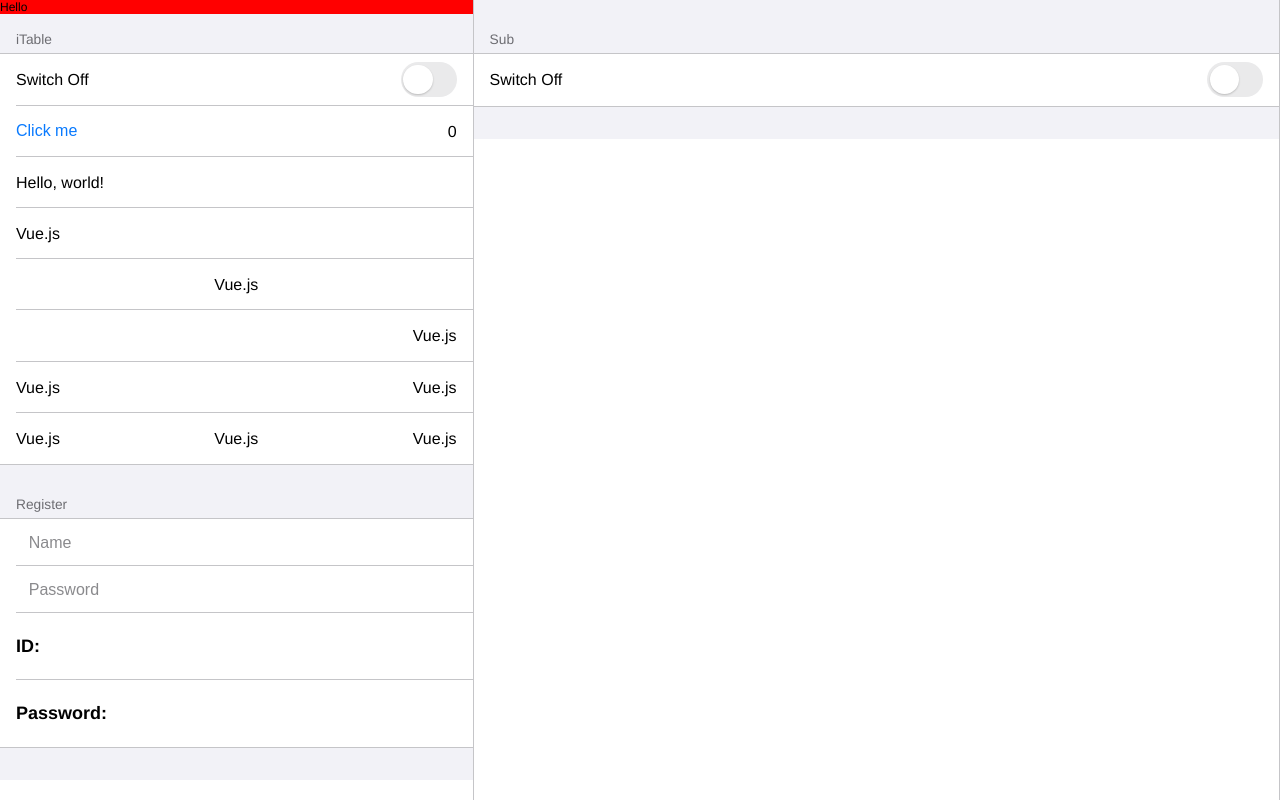
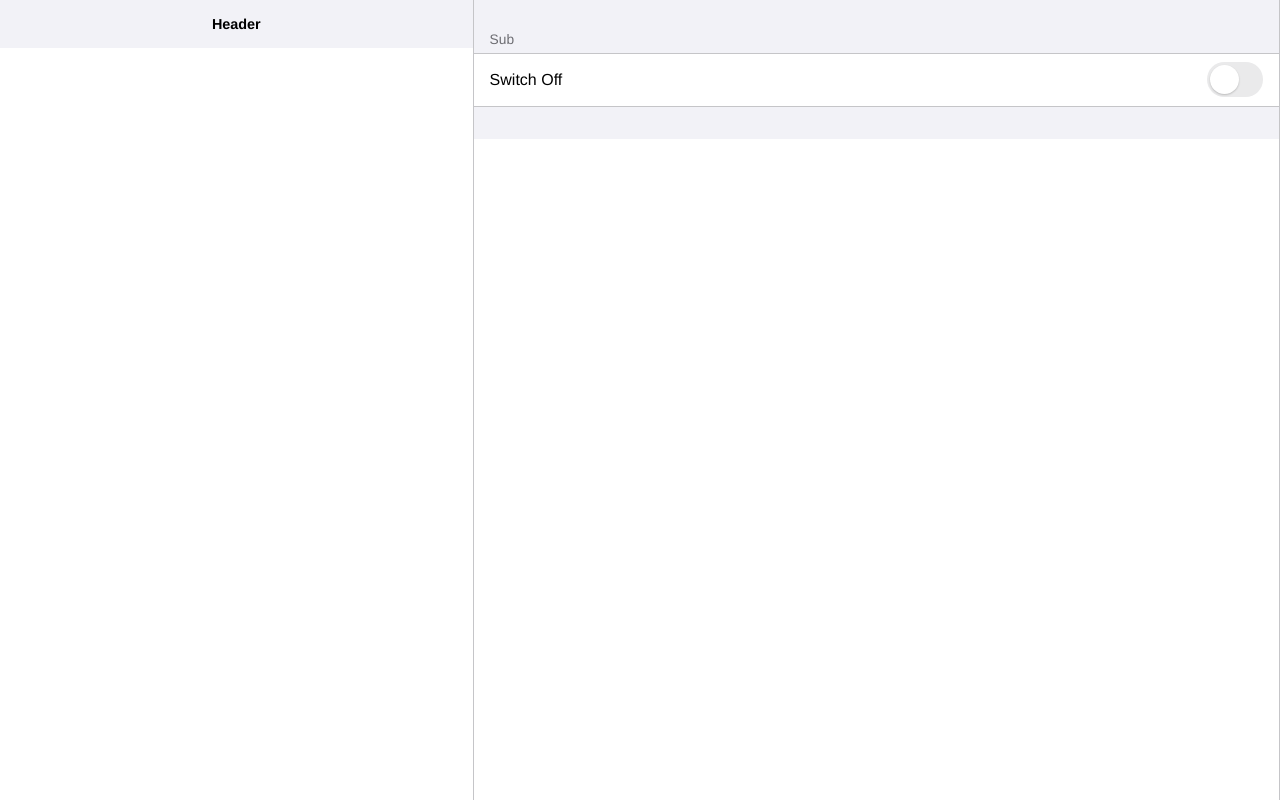
Before and after one commit to leegeunhyeok/vue-ios, a Vue app: page / in a window 1280 px wide. Built offline with nearby package versions, Linux system fonts and the light colour scheme; the HTML template or start-up script is replaced by a standard one.

Commit message:
:zap: Update header (past iNavigationBar)

```diff
--- a/src/components/iApp.vue
+++ b/src/components/iApp.vue
@@ -1,8 +1,16 @@
 <template>
   <div class="i-app">
     <div class="i-main-area">
-      <div class="test">
-        Hello
+      <div class="i-header">
+        <div class="i-header__left">
+          <slot name="headerLeft"/>
+        </div>
+        <div class="i-header__title">
+          {{ title }}
+        </div>
+        <div class="i-header__right">
+          <slot name="headerRight"/>
+        </div>
       </div>
       <div class="i-main-content">
         <iMainView ref="main">
@@ -30,6 +38,15 @@
 
 export default {
   name: 'iApp',
+  props: {
+    header: {
+      type: Boolean
+    },
+    title: {
+      type: String,
+      default: 'Header'
+    }
+  },
   data () {
     return {
       subNavigationTitle: 'Sub view',
@@ -89,18 +106,56 @@
       }
     }
 
+    .i-header {
+      position: absolute;
+      top: 0;
+      width: 100%;
+      text-align: center;
+      z-index: 1;
+      border-bottom: 1px solid;
+      border-color: $light-background-color;
+      background-color: $light-background-color;
+
+      @media only screen and (min-width: 320px) {
+        height: 2.5rem;
+        line-height: 2.5rem;
+      }
+
+      @media only screen and (min-width: 768px), (min-width: 1224px) {
+        height: 3rem;
+        line-height: 3rem;
+      }
+
+      &__left {
+        float: left;
+      }
+
+      &__right {
+        float: right;
+      }
+
+      &__title {
+        display: inline-block;
+        color: #000;
+        font-size: .9rem;
+        font-weight: bold;
+      }
+    }
+
     .i-main-content {
       overflow-y: auto;
       height: 100%;
+
+      @media only screen and (min-width: 320px) {
+        height: 2.5rem;
+        line-height: 2.5rem;
+      }
+
+      @media only screen and (min-width: 768px), (min-width: 1224px) {
+        height: 3rem;
+        line-height: 3rem;
+      }
     }
   }
 }
-
-.test {
-  position: absolute;
-  top: 0;
-  width: 100%;
-  z-index: 1;
-  background-color: red;
-}
 </style>
```
